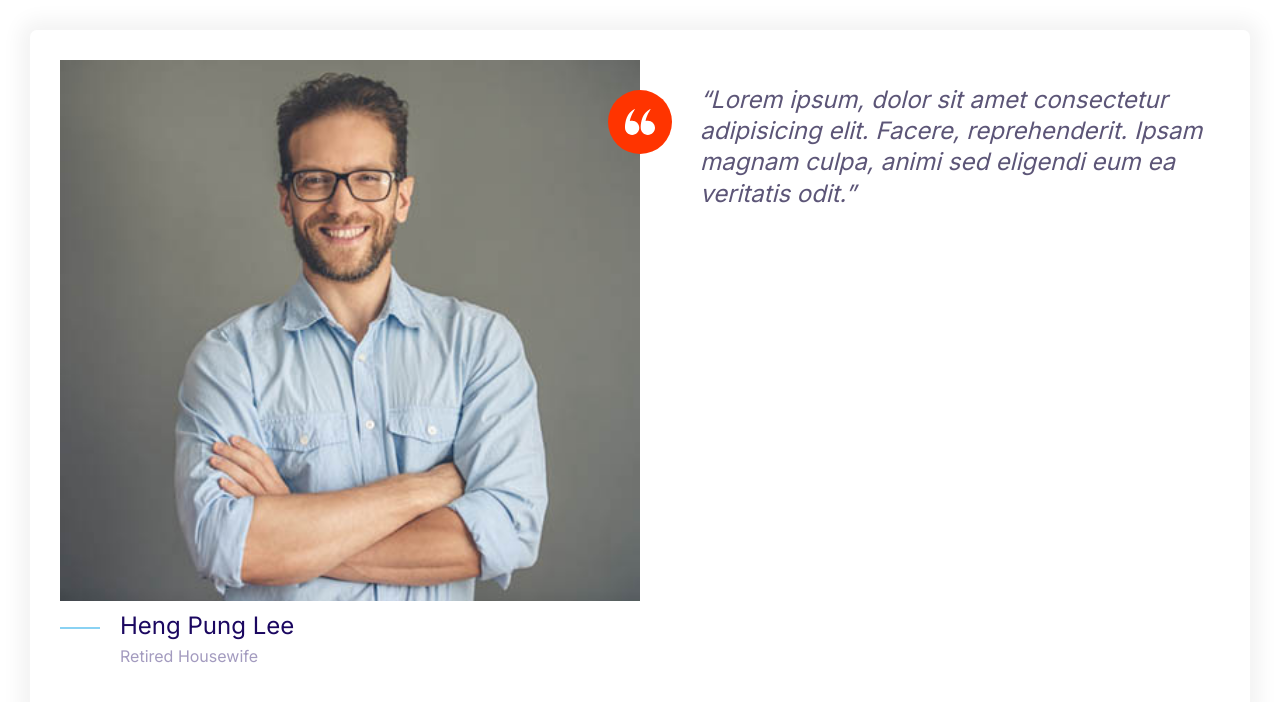
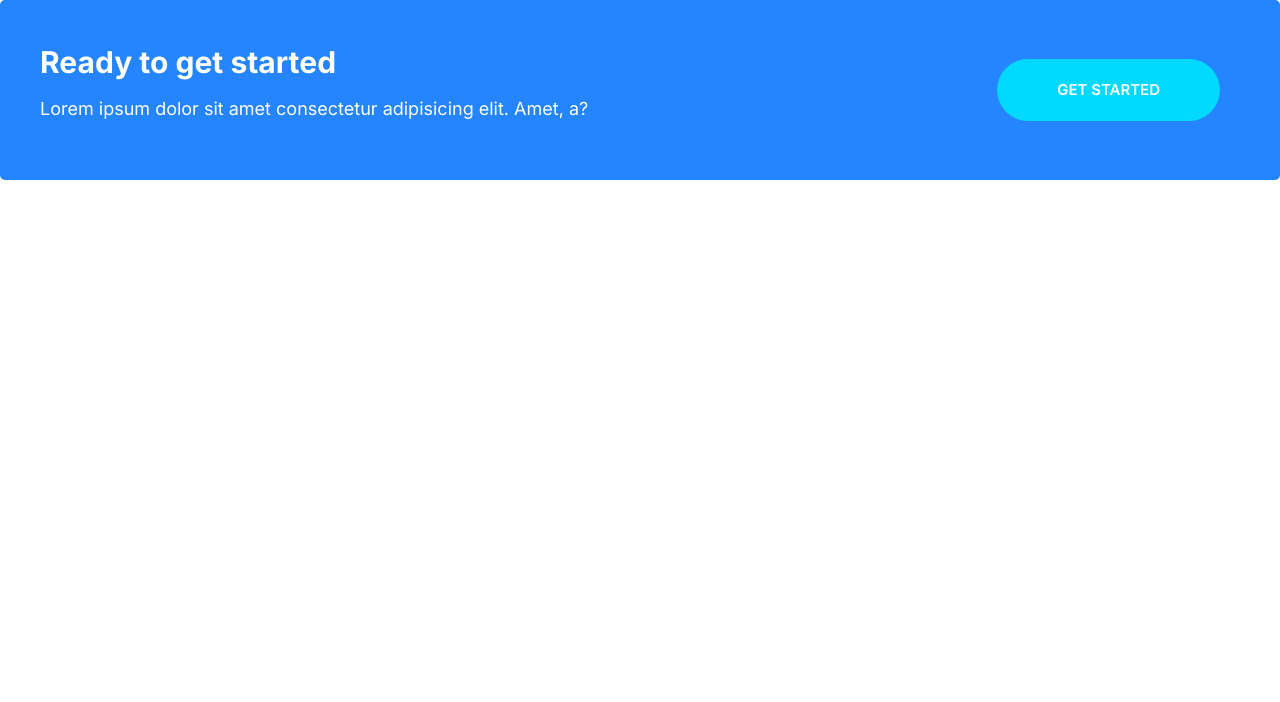
Before and after one commit to uthappakshay/Maid4u, a plain HTML site: page index.html in a window 1280 px wide. Drawn offline with Linux system fonts and the light colour scheme.

Commit message:
initial callout commit

```diff
--- a/css/styles.css
+++ b/css/styles.css
@@ -224,6 +224,10 @@ fill: #fff;
   width: 100%;
   display: inline-block;
 }
+.btn--streched{
+  padding-left: 6rem;
+  padding-right: 6rem;
+}
 
 @media screen and (min-width: 1024px) {
   .btn {
@@ -406,7 +410,7 @@ content: close-quote;
 .testimonial__image{
   position: relative;
 }
-.testimonial__image > img {
+.testimonial__image >img {
   width: 100%;
 }
 .testimonial__image > .icon-container{
@@ -429,3 +433,36 @@ content: close-quote;
     margin-right: 0;
   }
 }
+/* callouts*/
+.callout{
+  padding:4rem;
+  border-radius: 5px;
+}
+.callout--primary{
+  background: var(--color-primary);
+  color: #fff;
+}
+.callout__heading{
+  color: #fff;
+  margin-top: 0;
+  font-size: 3rem;
+}
+.callout .btn{
+  justify-self: center;
+  align-self: center;
+}
+.callout--content{
+  text-align: center;
+}
+@media screen and (min-width: 768px) {
+  .callout .grid--1x2{
+    grid-template-columns: 1fr auto;
+  }
+  .callout--content{
+    text-align: left;
+  }
+  .callout .btn{
+    justify-self: start;
+    margin: 0 2rem;
+  }
+  }
--- a/index.html
+++ b/index.html
@@ -12,34 +12,15 @@
     <link rel="stylesheet" href="./css/styles.css">
     <script src="https://kit.fontawesome.com/585b00054b.js" crossorigin="anonymous"></script>
 </head>
-<body style="padding:3rem;">
-<div class="card testimonial">
- <div class="grid grid--1x2">
-<div class="testimonial__image"><img src="./images/testimonial.jpg" alt="A Happy customer">
-    <span class="icon-container icon-container--accent">
-        <svg class="icon icon--white icon--small">
-        <use xlink:href="images/sprite.svg#quotes"></use>
-        </svg>
-    </span>
+<body>
+<div class="callout callout--primary">
+    <div class="grid grid--1x2">
+    <div class="callout__content">
+        <h2 class="callout__heading">Ready to get started</h2>
+        <p>Lorem ipsum dolor sit amet consectetur adipisicing elit. Amet, a?</p>
     </div>
-    <blockquote class="quote">
-        <p class="quote__text">Lorem ipsum, dolor sit amet consectetur adipisicing elit. Facere, reprehenderit. Ipsam magnam culpa, animi sed eligendi eum ea veritatis odit.</p>
-    </blockquote>
-        <footer>
-            <div class="media">
-                <div class="media__image">
-                    <svg class="icon icon--primary quote__line">
-                        <use xlink:href="images/sprite.svg#line"></use>
-                        </svg>
-                </div>
-                    <div class="media__body">
-                <h3 class="media__tittle quote__author">Heng Pung Lee</h3>
-                <p class="quote__company">Retired Housewife</p>
-                    </div>
-        </footer>
-            </div>
-            </div>
- </div>
+<a href="#"class="btn btn--secondary btn--streched">Get Started</a>
+    </div>
 </div>
 </body>
 </html>
```
Also changed, not shown: css/components/callout.html (added, +9 -0 lines).
